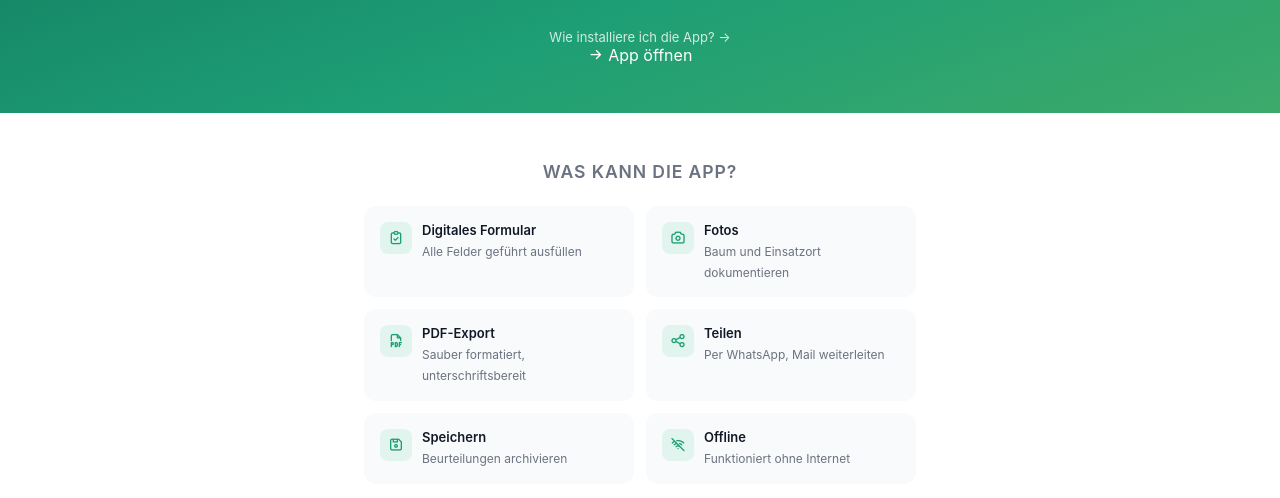
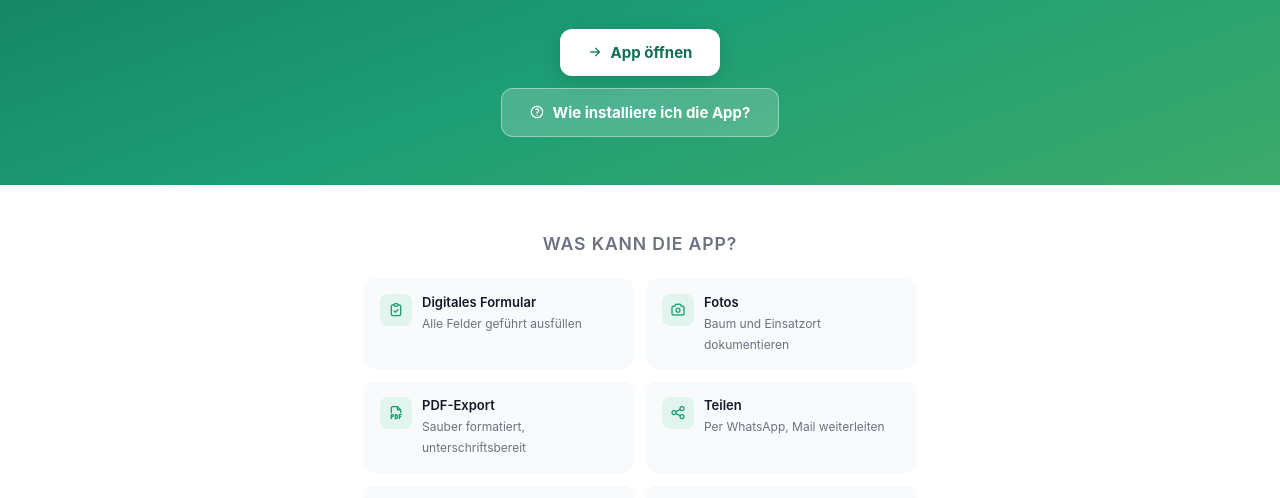
Before and after one commit to ropesconnectingpeople/GBU, a plain HTML site: page index.html in a window 1280 px wide. Shown: the part 295-793 px from the top of the page. Drawn offline with Linux system fonts and the light colour scheme.

Commit message:
Update index.html

```diff
--- a/index.html
+++ b/index.html
@@ -16,6 +16,8 @@ body{font-family:-apple-system,BlinkMacSystemFont,'Segoe UI',Helvetica,Arial,san
 .hero h1{font-size:2rem;font-weight:700;letter-spacing:-.02em;margin-bottom:.5rem}
 .hero p{font-size:1rem;opacity:.85;max-width:400px;margin:0 auto 2rem;line-height:1.6}
 .btn-main{display:inline-flex;align-items:center;gap:8px;background:white;color:#0F6E56;padding:14px 28px;border-radius:12px;font-size:15px;font-weight:700;text-decoration:none;box-shadow:0 4px 20px rgba(0,0,0,.15)}
+.btn-ghost{display:inline-flex;align-items:center;gap:8px;background:rgba(255,255,255,.2);color:white;padding:14px 28px;border-radius:12px;font-size:15px;font-weight:700;text-decoration:none;border:1.5px solid rgba(255,255,255,.4);margin-top:.75rem}
+.hero-btns{display:flex;flex-direction:column;align-items:center;gap:0}
 .features{padding:3rem 1.5rem;max-width:600px;margin:0 auto}
 .features h2{font-size:1.1rem;font-weight:600;color:#6b7280;text-transform:uppercase;letter-spacing:.05em;margin-bottom:1.5rem;text-align:center}
 .feat-grid{display:grid;grid-template-columns:1fr 1fr;gap:12px}
@@ -45,7 +47,10 @@ body{font-family:-apple-system,BlinkMacSystemFont,'Segoe UI',Helvetica,Arial,san
   <div class="hero-icon">🌳</div>
   <h1>GBU</h1>
   <p>Digitale Gefährdungsermittlung und Baumsicherheitsbeurteilung — kostenlos, offline, direkt am Handy.</p>
-  <a href="install.html" style="display:block;color:rgba(255,255,255,.8);font-size:13px;margin-top:1rem;text-decoration:none;">Wie installiere ich die App? →</a><i class="ti ti-arrow-right"></i> App öffnen</a>
+  <div class="hero-btns">
+    <a href="app/" class="btn-main"><i class="ti ti-arrow-right"></i> App öffnen</a>
+    <a href="install.html" class="btn-ghost"><i class="ti ti-help"></i> Wie installiere ich die App?</a>
+  </div>
 </div>
 <div class="features">
   <h2>Was kann die App?</h2>
```
